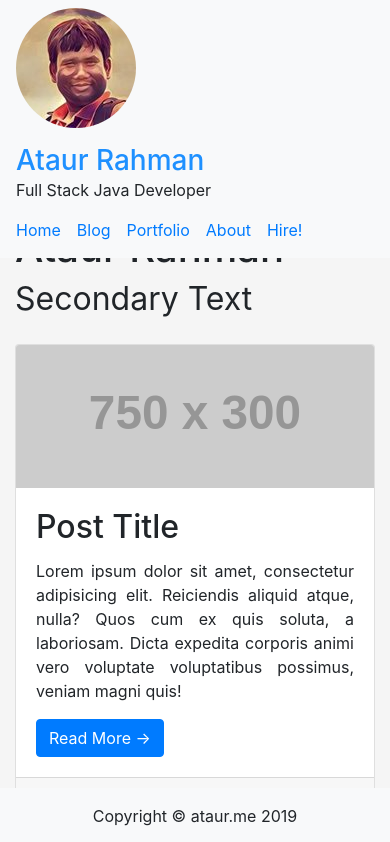
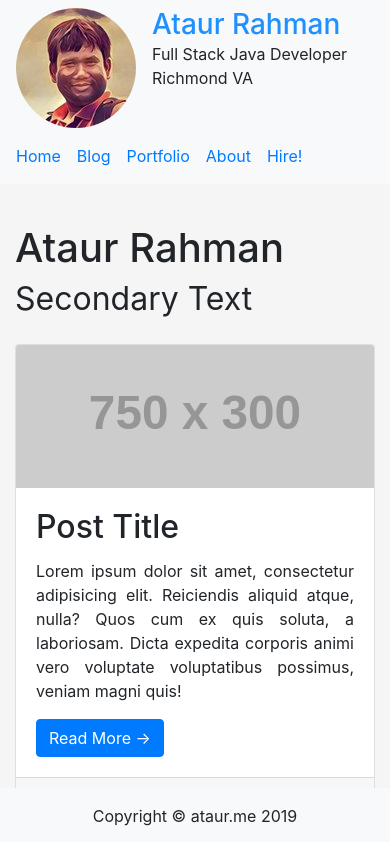
Before and after one commit to meataur/ataur.me, an Angular app: page / in a window 390 px wide. Shown: the top 842 px of the page. Built offline with nearby package versions, Linux system fonts and the light colour scheme.

Commit message:
Navbar fixing & testing

```diff
--- a/src/app/app.component.html
+++ b/src/app/app.component.html
@@ -8,8 +8,9 @@
       </div>
       <div class="col-xs-9">
         <h3 class="ml-3 my-0" style="color: dodgerblue;">Ataur Rahman</h3>
-        <p class="ml-3">Full Stack Java Developer</p>
-        <p class="ml-3">
+        <p class="ml-3 my-0">Full Stack Java Developer</p>
+        <p class="ml-3 my-0">Richmond VA</p>
+        <p class="ml-3 d-none d-sm-block">
           <a class="pr-3" href="#">Home</a>
           <a class="pr-3" href="#">Blog</a>
           <a class="pr-3" href="#">Portfolio</a>
@@ -17,6 +18,15 @@
           <a class="pr-3" href="#">Hire!</a>
         </p>
       </div>
+    </div>
+    <div class="row">
+      <p class="ml-3 d-block d-sm-none">
+        <a class="pr-3" href="#">Home</a>
+        <a class="pr-3" href="#">Blog</a>
+        <a class="pr-3" href="#">Portfolio</a>
+        <a class="pr-3" href="#">About</a>
+        <a class="pr-3" href="#">Hire!</a>
+      </p>
     </div>
   </div>
 </header>
```
